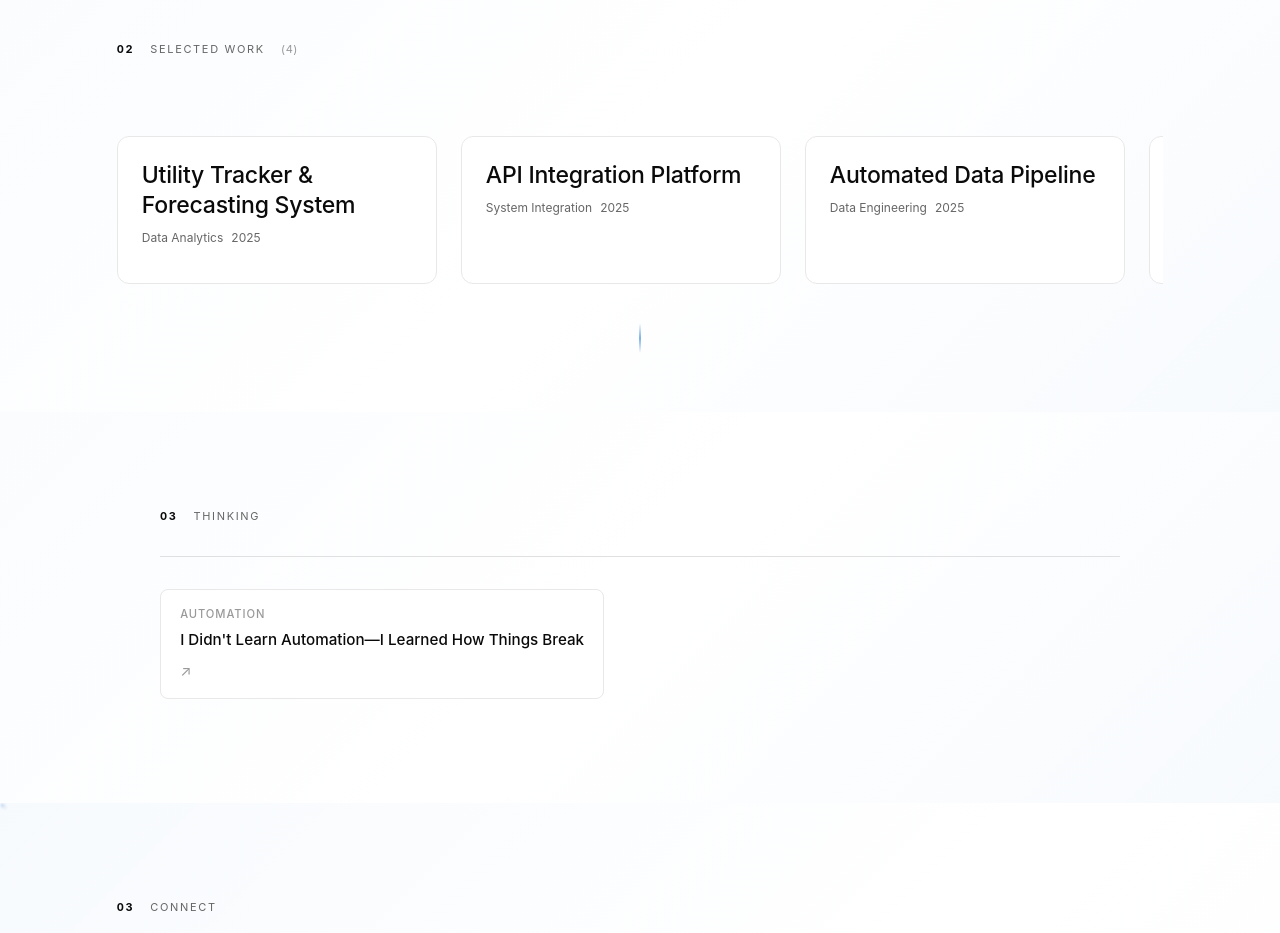
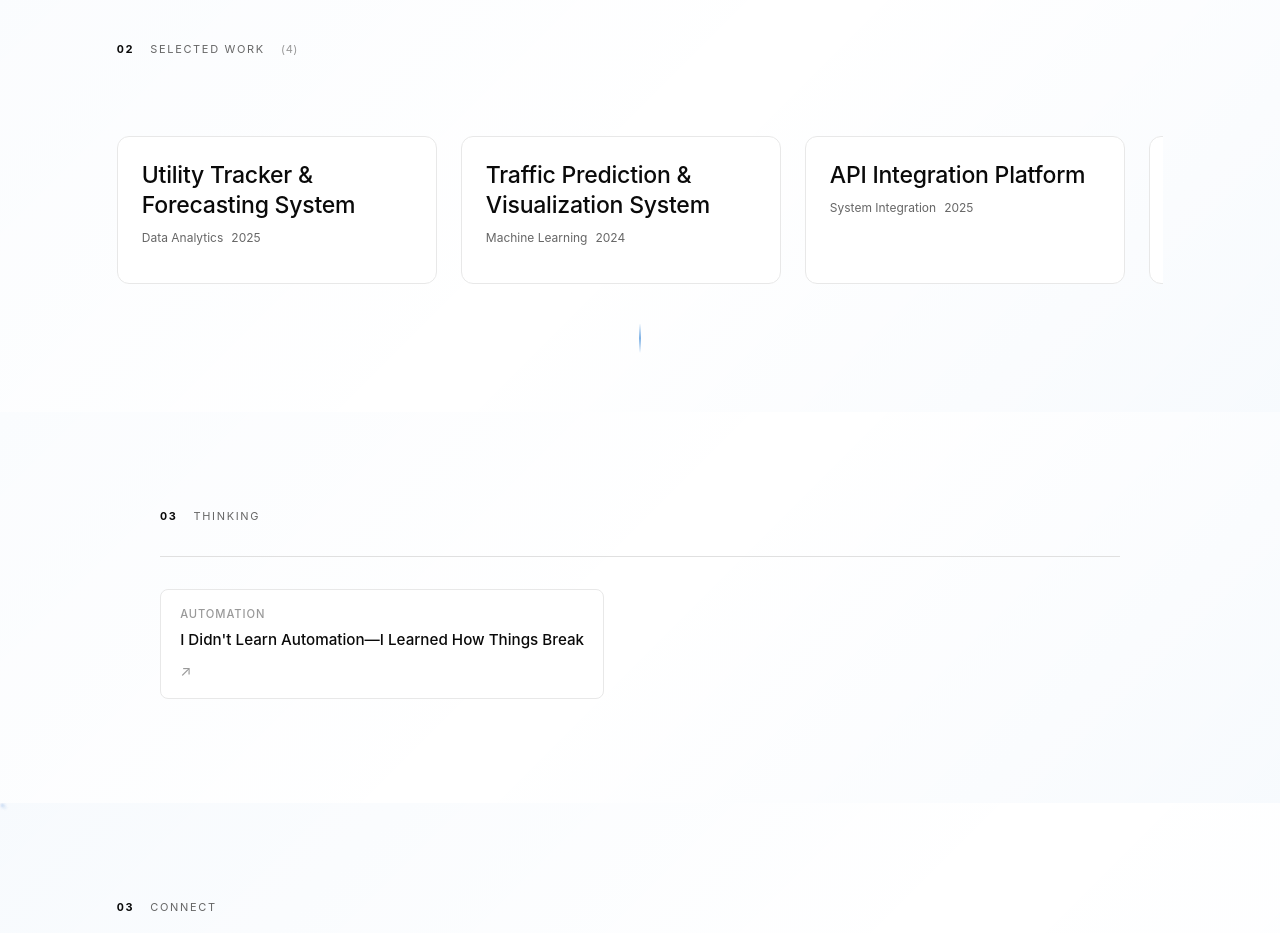
Before and after one commit to briandean03/brian-portfolio, a React (Vite) app: page / in a window 1280 px wide. Shown: the part 2740-3673 px from the top of the page. Built offline with nearby package versions, Linux system fonts and the light colour scheme.

Commit message:
Added traffic prediction project

```diff
--- a/src/components/Projects.jsx
+++ b/src/components/Projects.jsx
@@ -57,6 +57,14 @@ const Projects = () => {
     },
     {
       id: 2,
+      title: 'Traffic Prediction & Visualization System',
+      category: 'Machine Learning',
+      year: '2024',
+      tech: ['Flask', 'XGBoost', 'JavaScript'],
+      impact: 'R² = 0.9990 accuracy',
+    },
+    {
+      id: 3,
       title: 'API Integration Platform',
       category: 'System Integration',
       year: '2025',
@@ -64,20 +72,12 @@ const Projects = () => {
       impact: 'Seamless data flows',
     },
     {
-      id: 3,
+      id: 4,
       title: 'Automated Data Pipeline',
       category: 'Data Engineering',
       year: '2025',
       tech: ['Python', 'SQL', 'ETL'],
       impact: '40% faster reporting',
-    },
-    {
-      id: 4,
-      title: 'Energy KPI Dashboard',
-      category: 'Data Visualization',
-      year: '2025',
-      tech: ['Python Dash', 'Excel', 'Power BI'],
-      impact: 'Real-time insights',
     },
   ];
 
```
